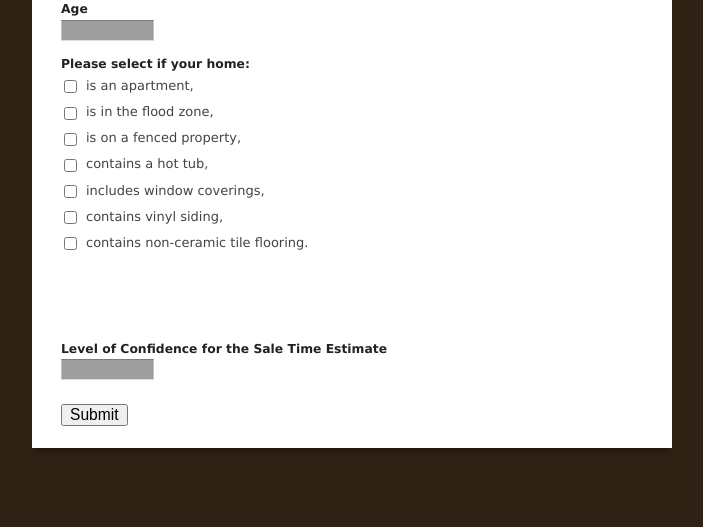
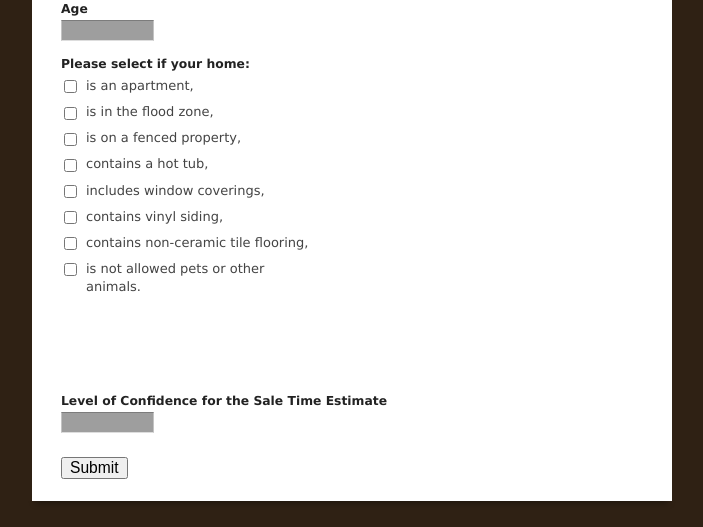
Before and after one commit to shscampbell/saleawhen, a Python web app: template templates/form/form.html in a window 1280 px wide. Shown: the part 647-1174 px from the top of the page, without its empty margins (288-991 px from the left). Before the commit the page ends 1096 px from the top, so only its background shows below. Run offline with Jinja, Linux system fonts and the light colour scheme; the template is opened without the code that fills it, so the values that code supplies are empty; grey boxes are pictures that could not be loaded.

Commit message:
fixed missing pet checkbox, updating readme

```diff
--- a/templates/form/form.html
+++ b/templates/form/form.html
@@ -377,7 +377,9 @@
 <input id="prop_vinyl" name="prop_vinyl" class="element checkbox" type="checkbox" value="1" />
 <label class="choice" for="prop_vinyl">contains vinyl siding,</label><div>
 <input id="prop_floor" name="prop_floor" class="element checkbox" type="checkbox" value="1" />
-<label class="choice" for="prop_floor">contains non-ceramic tile flooring.</label><div>
+<label class="choice" for="prop_floor">contains non-ceramic tile flooring,</label><div>
+<input id="prop_pets" name="prop_pets" class="element checkbox" type="checkbox" value="1" />
+<label class="choice" for="prop_pets">is not allowed pets or other animals.</label><div>
 
 		</span<p class="guidelines" id="guide_10"><small></small></p>
 		</li>		<li id="li_11" >
```
Also changed, not shown: README.md.
